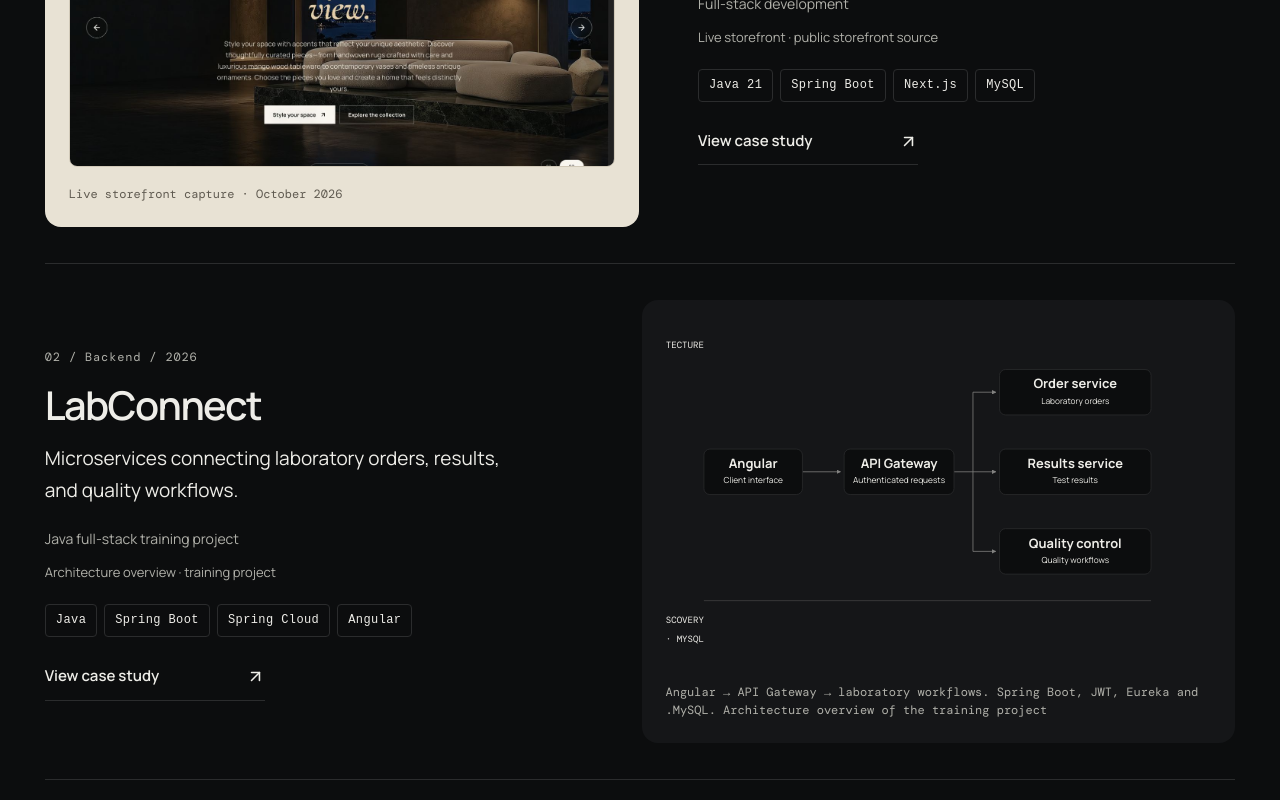
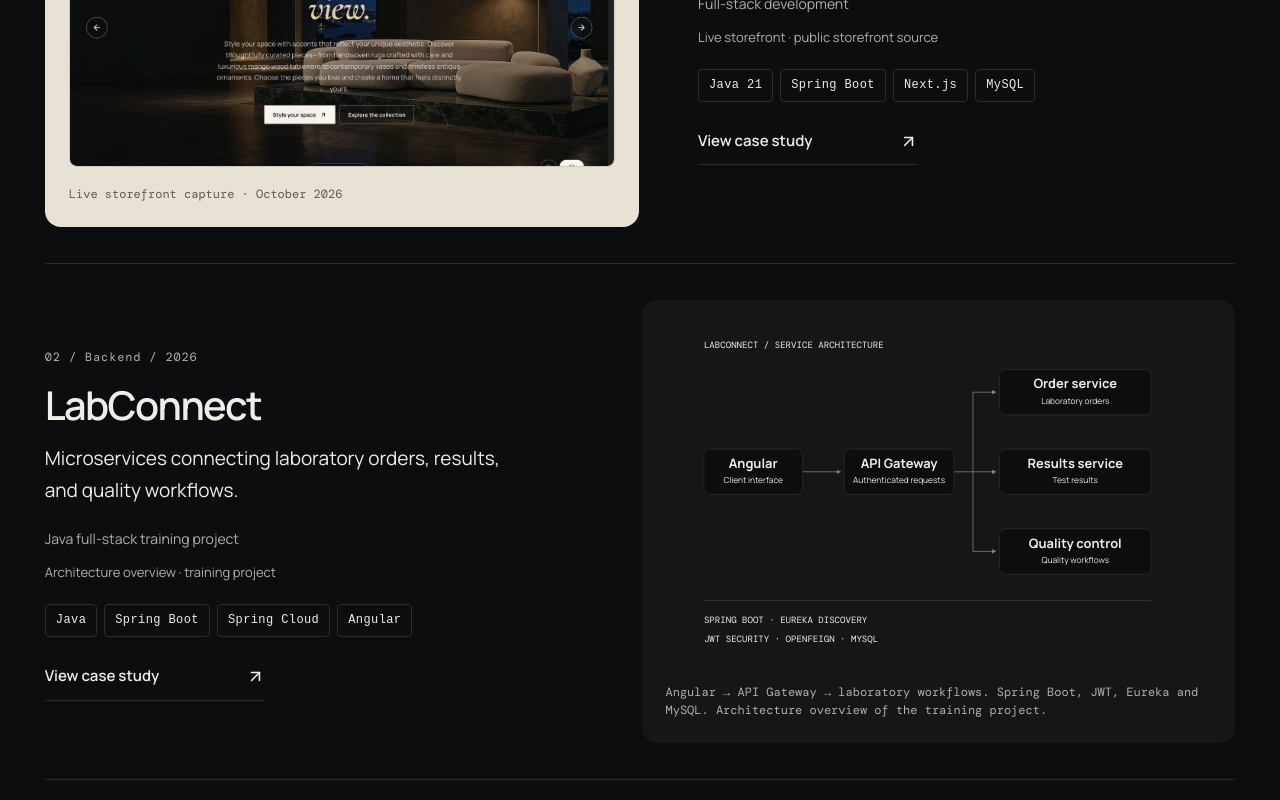
Before and after one commit to Orcus01/Portfolio, a React (Vite) app: page / in a window 1280 px wide. Shown: the part 1447-2247 px from the top of the page. Built offline with nearby package versions, Linux system fonts and the light colour scheme.

Commit message:
Keep project artwork direction consistent in alternating rows

```diff
--- a/src/responsive.css
+++ b/src/responsive.css
@@ -1612,6 +1612,7 @@ footer > span:nth-child(2) {
   font-size: 15px;
 }
 .project-visual {
+  direction: ltr;
   margin: 0;
   width: 100%;
   min-width: 0;
```
